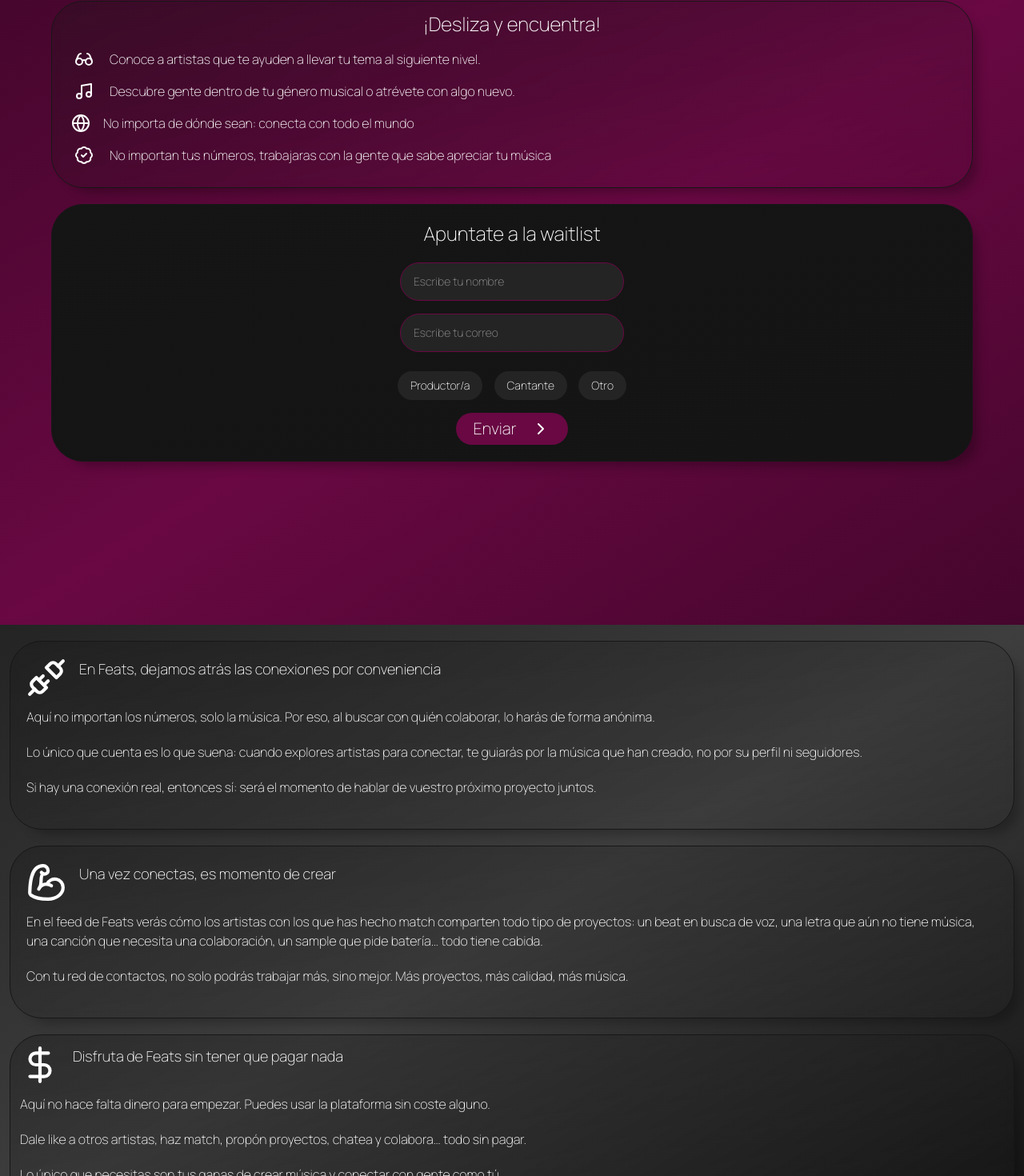
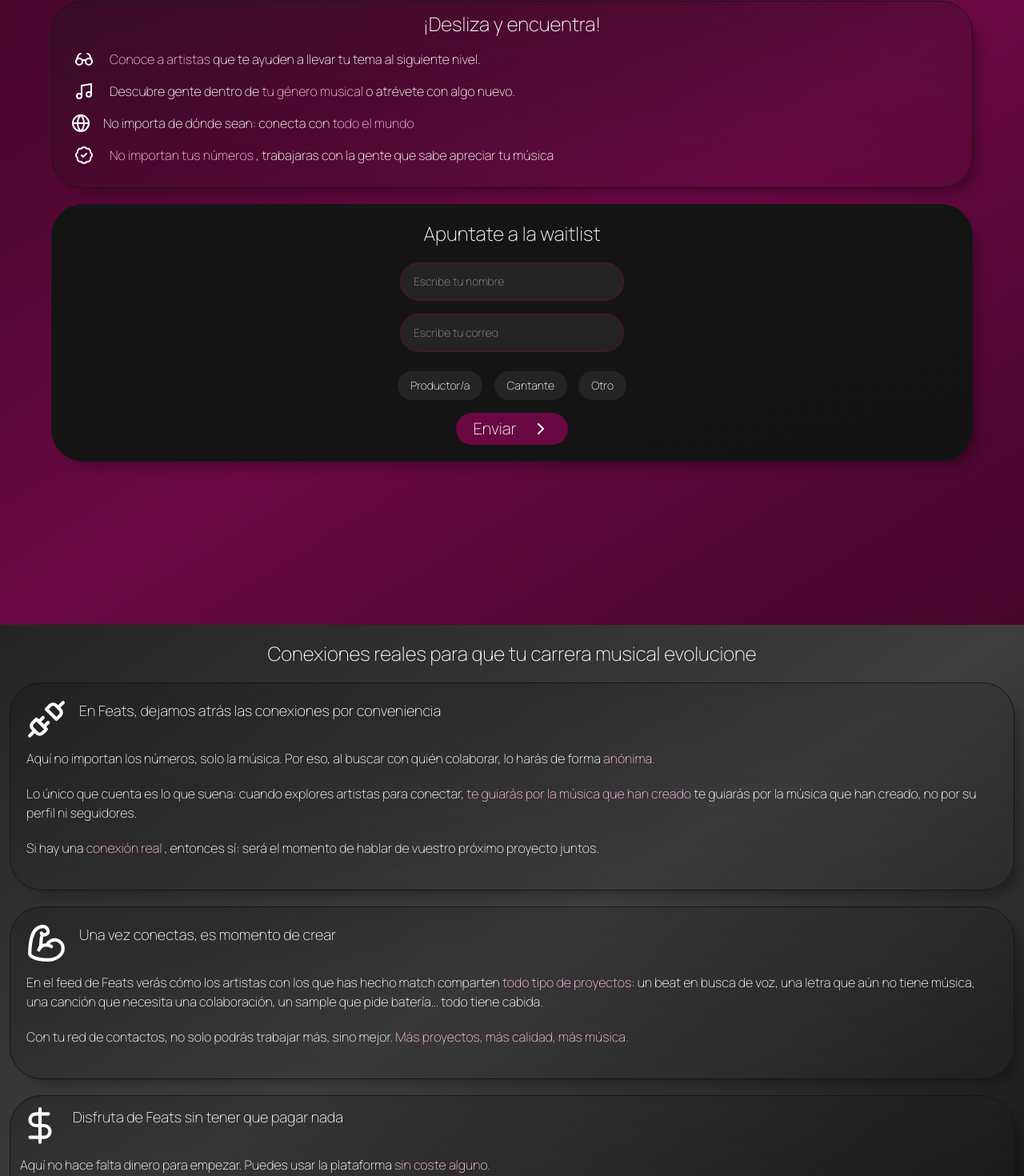
Before and after one commit to PedroOllero/waitlist, a React (Vite) app in the folder client/: page / in a window 1280 px wide. Shown: the part 884-2354 px from the top of the page at 80% size. Built offline with nearby package versions, Linux system fonts and the light colour scheme; what @midudev/tailwind-animations would draw is missing.

Commit message:
Add PinkHighlight component and integrate it into ExtraInformation and LearnMore screens for enhanced text emphasis

```diff
--- /dev/null
+++ b/client/src/components/PinkHighlight.tsx
@@ -0,0 +1,11 @@
+interface Props{
+    children: string
+}
+
+export const PinkHighlight: React.FC<Props> = ({ children }: Props) => {
+    return(
+        <span className="text-secondary-100">
+            {children}
+        </span>
+    )
+}
--- a/client/src/screens/extra-information.tsx
+++ b/client/src/screens/extra-information.tsx
@@ -1,5 +1,6 @@
 import { BicepsFlexed, DollarSign, Unplug } from "lucide-react";
 import { PrimaryContainer } from "../components/PrimaryContainer";
+import { PinkHighlight } from "../components/PinkHighlight";
 
 interface HeroProps {
   ref: React.Ref<HTMLDivElement>;
@@ -8,6 +9,7 @@
 const ExtraInformation: React.FC<HeroProps> = ({ ref }) => {
   return (
     <section ref={ref} className=" flex flex-col px-3 py-5 gap-5 bg-gradient-to-tl from-background-100 via-background-300 to-background-200 text-white">
+      <h1 className="text-2xl text-center">Conexiones reales para que tu carrera musical evolucione</h1>
       <PrimaryContainer className="p-5">
         <h5 className="text-lg mb-3 flex">
           <Unplug size={50} className="mr-4"/>
@@ -15,15 +17,15 @@
         </h5>
         <p className="mb-5">
           Aquí no importan los números, solo la música. Por eso, al buscar con
-          quién colaborar, lo harás de forma anónima.
+          quién colaborar, lo harás de forma <PinkHighlight> anónima.</PinkHighlight>
         </p>
         <p  className="mb-5">
           Lo único que cuenta es lo que suena: cuando explores artistas para
-          conectar, te guiarás por la música que han creado, no por su perfil ni
+          conectar, <PinkHighlight> te guiarás por la música que han creado</PinkHighlight> te guiarás por la música que han creado, no por su perfil ni
           seguidores.
         </p>
         <p  className="mb-5">
-          Si hay una conexión real, entonces sí: será el momento de hablar de
+          Si hay una <PinkHighlight> conexión real</PinkHighlight> , entonces sí: será el momento de hablar de
           vuestro próximo proyecto juntos.
         </p>
       </PrimaryContainer>
@@ -34,13 +36,13 @@
         </h5>
         <p  className="mb-5">
           En el feed de Feats verás cómo los artistas con los que has hecho
-          match comparten todo tipo de proyectos: un beat en busca de voz, una
+          match comparten <PinkHighlight>todo tipo de proyectos</PinkHighlight>: un beat en busca de voz, una
           letra que aún no tiene música, una canción que necesita una
           colaboración, un sample que pide batería… todo tiene cabida.
         </p>
         <p  className="mb-5">
-          Con tu red de contactos, no solo podrás trabajar más, sino mejor. Más
-          proyectos, más calidad, más música.
+          Con tu red de contactos, no solo podrás trabajar más, sino mejor. <PinkHighlight> Más
+          proyectos, más calidad, más música.</PinkHighlight>
         </p>
       </PrimaryContainer>
       <PrimaryContainer className="p-3">
@@ -49,16 +51,16 @@
           Disfruta de Feats sin tener que pagar nada
         </h5>
         <p  className="mb-5">
-          Aquí no hace falta dinero para empezar. Puedes usar la plataforma sin
-          coste alguno.
+          Aquí no hace falta dinero para empezar. Puedes usar la plataforma <PinkHighlight> sin
+          coste alguno. </PinkHighlight>
         </p>
         <p  className="mb-5">
           Dale like a otros artistas, haz match, propón proyectos, chatea y
           colabora… todo sin pagar.
         </p>
         <p  className="mb-5">
-          Lo único que necesitas son tus ganas de crear música y conectar con
-          gente como tú.
+          Lo único que necesitas son <PinkHighlight>tus ganas de crear música y conectar con
+          gente como tú.</PinkHighlight>
         </p>
       </PrimaryContainer>
     </section>
--- a/client/src/screens/learnMore.tsx
+++ b/client/src/screens/learnMore.tsx
@@ -1,14 +1,10 @@
 import React from "react";
-import { FloatingLabelTextInput } from "../components/FloatingLabelTextInput";
-import { useState } from "react";
-import { BadgeCheck, ChevronRight, Glasses, Globe, Music } from "lucide-react";
-import axios from "axios";
+import { BadgeCheck, Glasses, Globe, Music } from "lucide-react";
 import { PrimaryContainer } from "../components/PrimaryContainer";
-import { Selector } from "../components/Selector";
 import { Form } from "../components/Form";
+import { PinkHighlight } from "../components/PinkHighlight";
 
 const LearnMore = React.forwardRef<HTMLDivElement>(() => {
-
   const handleScrollClick = () => {
     const targetElement = document.getElementById("learnMore"); // Asegúrate de que el ID coincida con el elemento objetivo
     if (targetElement) {
@@ -28,22 +24,32 @@
             <ul>
               <li className="flex flex-row my-4">
                 <Glasses className="w-10 mr-3" />
-                Conoce a artistas que te ayuden a llevar tu tema al siguiente
-                nivel.
+                <p>
+                  <PinkHighlight>Conoce a artistas</PinkHighlight> que te ayuden
+                  a llevar tu tema al siguiente nivel.
+                </p>
               </li>
               <li className="flex flex-row my-4">
                 <Music className="w-10 mr-3" />
-                Descubre gente dentro de tu género musical o atrévete con algo
-                nuevo.
+                <p>
+                  Descubre gente dentro de{" "}
+                  <PinkHighlight> tu género musical </PinkHighlight> o atrévete
+                  con algo nuevo.
+                </p>
               </li>
               <li className="flex flex-row my-4">
                 <Globe className="w-8 mr-3" />
-                No importa de dónde sean: conecta con todo el mundo
+                <p>
+                  No importa de dónde sean: conecta con{" "}
+                  <PinkHighlight> todo el mundo</PinkHighlight>
+                </p>
               </li>
               <li className="flex flex-row my-4">
                 <BadgeCheck className="w-10 mr-3" />
-                No importan tus números, trabajaras con la gente que sabe
-                apreciar tu música
+                <p>
+                <PinkHighlight>No importan tus números</PinkHighlight> , trabajaras con la gente que sabe
+                  apreciar tu música
+                </p>
               </li>
             </ul>
           </div>
@@ -59,7 +65,7 @@
             </button> */}
       </PrimaryContainer>
       <PrimaryContainer className="p-5 w-[90%] bg-background-100 mt-5 z-10">
-          <Form/>
+        <Form />
       </PrimaryContainer>
     </section>
   );
```
